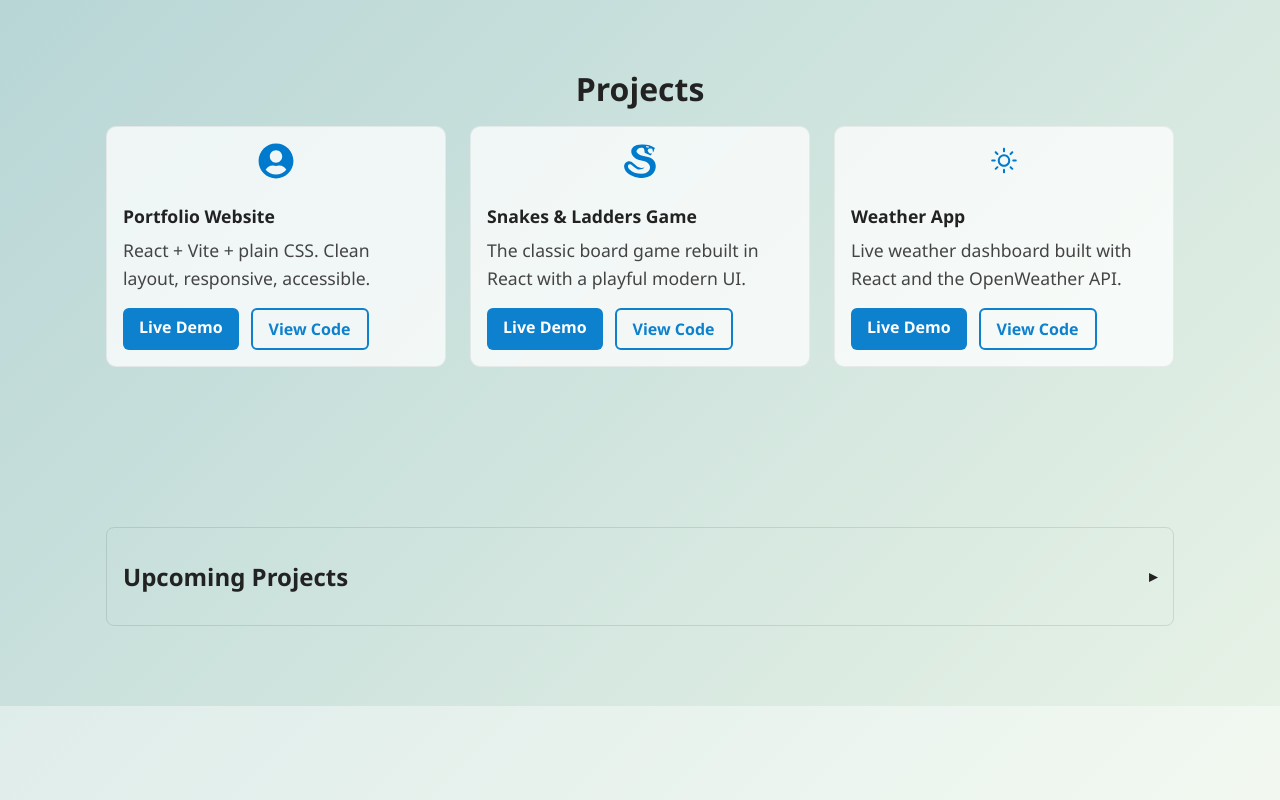
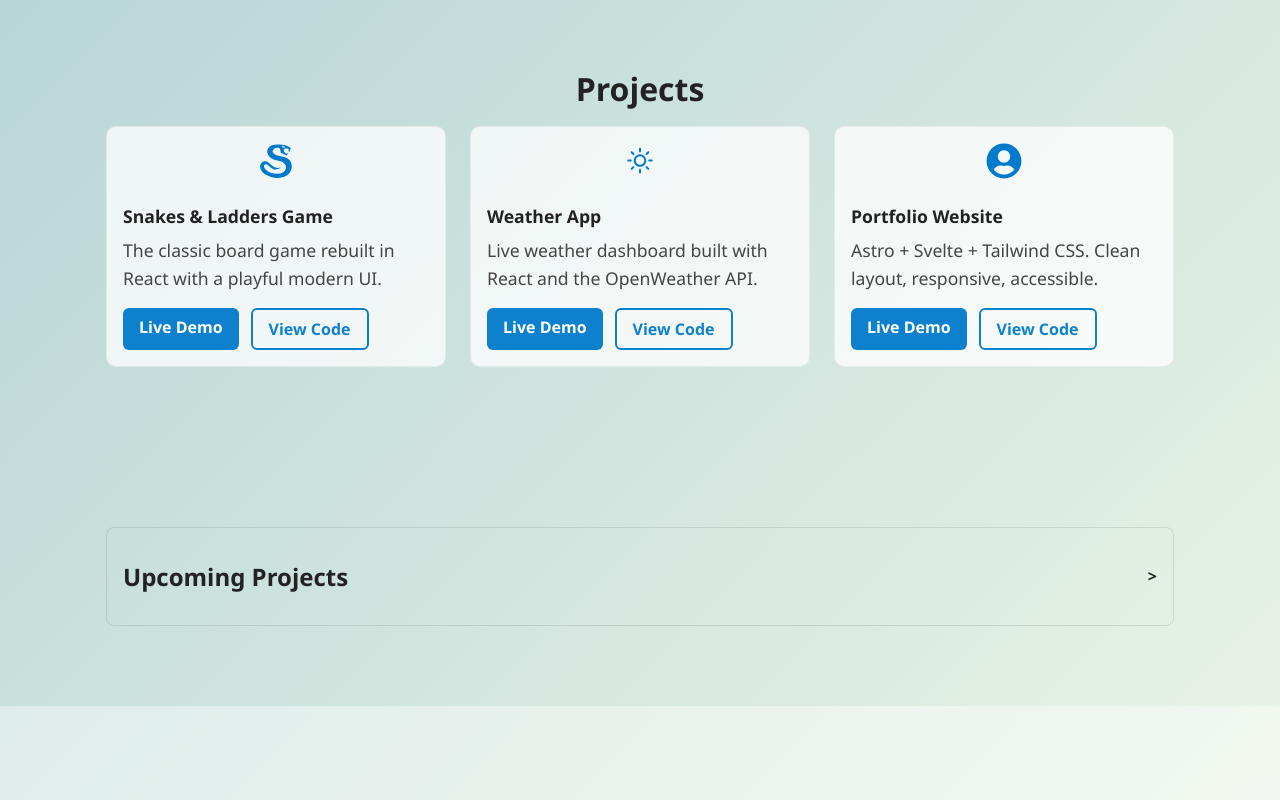
Before and after one commit to vmanX8/my-portfolio, a React (Vite) app: page / in a window 1280 px wide. Shown: the part 560-1360 px from the top of the page. Built offline with nearby package versions, Linux system fonts and the light colour scheme.

Commit message:
chores: new projects

```diff
--- a/src/Components/Contact.tsx
+++ b/src/Components/Contact.tsx
@@ -1,16 +1,10 @@
 import { useStaggerEffect } from "../hooks/useStaggerEffect";
 import { FaGithub, FaLinkedin, FaEnvelope } from "react-icons/fa";
+
 /**
- * Renders the "Contact" section of the portfolio.
+ * Contact section with links and a short invite to reach out.
  *
- * @remarks
- * This component details the contact details of the developer.
- * Links to email, GitHub, and LinkedIn
- *
- * @dependencies
- * - `useStaggerEffect` hook for scroll-based animation
- *
- * @returns JSX markup for the Contact section of the portfolio page.
+ * @returns JSX for the contact section.
  */
 export default function Contact() {
     useStaggerEffect(".stagger > *", 120);
@@ -20,7 +14,7 @@ export default function Contact() {
             <div className="container">
                 <h2>Contact Me</h2>
                 <p>
-                    I’m always open to new opportunities or collaborations.<br />
+                    I'm always open to new opportunities or collaborations.<br />
                     Feel free to reach out!
                 </p>
 
--- a/src/Components/Projects.tsx
+++ b/src/Components/Projects.tsx
@@ -1,21 +1,10 @@
 import { projects } from "../data/projects";
 import { useStaggerEffect } from "../hooks/useStaggerEffect";
+
 /**
- * Renders the "Projects" section of the portfolio.
+ * Projects section showing cards from the projects data list.
  *
- * @remarks
- * This component lists all completed projects from the `projects` dataset.
- * Each project card displays its icon, title, description, and buttons
- * linking to a live demo and/or source code.
- *
- * The appearance of each card is animated using the `useStaggerEffect` hook,
- * which delays the entry of each card for a smooth cascading reveal as the user scrolls.
- *
- * @dependencies
- * - `projects` data array from `./data/projects`
- * - `useStaggerEffect` hook for scroll-based animation
- *
- * @returns JSX markup for the Projects section including all project cards.
+ * @returns JSX for the projects section.
  */
 export default function Projects() {
     useStaggerEffect(".projects-grid > .project-card", 100, 0);
@@ -45,7 +34,7 @@ export default function Projects() {
                                             target="_blank"
                                             rel="noreferrer noopener"
                                             className="btn live"
-                                            aria-label={`${project.title} – Live Demo`}
+                                            aria-label={`${project.title} - Live Demo`}
                                         >
                                             Live Demo
                                         </a>
@@ -56,7 +45,7 @@ export default function Projects() {
                                             target="_blank"
                                             rel="noreferrer noopener"
                                             className="btn code"
-                                            aria-label={`${project.title} – Source Code on GitHub`}
+                                            aria-label={`${project.title} - Source Code on GitHub`}
                                         >
                                             View Code
                                         </a>
--- a/src/Components/Upcoming.tsx
+++ b/src/Components/Upcoming.tsx
@@ -1,19 +1,18 @@
 import { UpcomingProject } from "../data/projects";
+
 /**
- * Foldable "Upcoming Projects" section using native <details>.
+ * Collapsible upcoming projects section using native details.
  *
- * @remarks
- * Accessible by default. Uses `open` attribute for initial state.
- * Animates panel with a max-height trick when `animate` is true.
+ * @returns JSX for the upcoming projects section.
  */
 export default function UpcomingProjects() {
     return (
-        <section id="upcoming" >
+        <section id="upcoming">
             <div className="container">
                 <details open={false} className={true ? "disclose disclose--animated" : "disclose"}>
                     <summary className="disclose__summary">
                         <h2>Upcoming Projects</h2>
-                        <span aria-hidden="true" className="chev">▸</span>
+                        <span aria-hidden="true" className="chev">{">"}</span>
                     </summary>
 
                     <div className="disclose__panel">
--- a/src/data/projects.ts
+++ b/src/data/projects.ts
@@ -4,14 +4,9 @@ import { WiDaySunny } from "react-icons/wi";
 import { BsQuestionCircleFill } from "react-icons/bs";
 
 /**
- * Represents a project displayed in the portfolio.
- * @property title - The name of the project.
- * @property description - A short summary of what it does.
- * @property icon - (Optional) React icon component to visually represent the project.
- * @property link - (Optional) URL to the live demo.
- * @property code - (Optional) URL to the GitHub repository.
+ * Project card data used in the portfolio.
  */
-export type projects ={
+export type projects = {
   title: string;
   description: string;
   icon?: React.ComponentType<{ size?: number; color?: string }>;
@@ -21,13 +16,6 @@ export type projects ={
 
 
 export const projects = [
-  {
-    title: "Portfolio Website",
-    description: "React + Vite + plain CSS. Clean layout, responsive, accessible.",
-    icon: FaUserCircle,
-    code: "https://github.com/vmanX8/my-portfolio",
-    link: "https://my-portfolio-l4ej.vercel.app/"
-  },
   {
     title: "Snakes & Ladders Game",
     description: "The classic board game rebuilt in React with a playful modern UI.",
@@ -42,17 +30,18 @@ export const projects = [
     code: "https://github.com/vmanX8/weather-app",
     link: "https://weather-app-six-nu-73.vercel.app/"
   },
+    {
+    title: "Portfolio Website",
+    description: "Astro + Svelte + Tailwind CSS. Clean layout, responsive, accessible.",
+    icon: FaUserCircle,
+    code: "https://github.com/vmanX8/portfolio-astro-Svelte",
+    link: "https://portfolio-astro-svelte.vercel.app"
+  },
 ];
 
 
 /**
- * A project that is planned or in progress, shown in the foldable section.
- *
- * @property title - Short project name.
- * @property summary - One-line description of what the project will do.
- * @property status - Optional lifecycle state.
- * @property eta - Optional rough timeline, e.g. "Q4 2025".
- * @property icon - Optional React icon component (from react-icons).
+ * Data for upcoming projects shown in the collapsible list.
  */
 export type UpcomingProject = {
   title: string;
@@ -69,20 +58,20 @@ export type UpcomingProject = {
     summary: "Interactive quiz app with score tracking, focusing on React state management.",
     icon: BsQuestionCircleFill,
     status: "testing",
-    eta: "Q4 2025"
+    eta: "Q1 2026"
   },
   {
     title: "SmartPark",
     summary: "Tracks parking spot occupancy and calculates cost based on entry and exit times.",
     icon: FaCarSide,
     status: "design",
-    eta: "Q1 2026"
+    eta: "Q2 2026"
   },
   {
     title: "Expense Tracker",
     summary: "Simple React expense tracker with categories, filters, and local storage.",
     icon: FaWallet,
     status: "research",
-    eta: "Q1 2026"
+    eta: "Q3 2026"
   },
 ];
--- a/src/styles/base.css
+++ b/src/styles/base.css
@@ -1,4 +1,3 @@
-/* ---------- Base & tokens ---------- */
 :root {
   --header-h: 72px;
   --bg-grad-a: #abced2;
@@ -33,7 +32,6 @@ body {
 h1 { font-size: 2.5rem; color: #333; margin: 0 0 1rem; }
 p  { font-size: 1.1rem; color: var(--muted); margin: 0; }
 
-/* Reveal utilities (used by stagger hook) */
 .stagger > * { opacity: 0; transform: translateY(10px); }
 .stagger > *.in { animation: rise 500ms ease forwards; }
 
@@ -42,7 +40,6 @@ p  { font-size: 1.1rem; color: var(--muted); margin: 0; }
 
 @keyframes rise { to { opacity: 1; transform: translateY(0); } }
 
-/* Respect reduced motion */
 @media (prefers-reduced-motion: reduce) {
   .stagger > * { opacity: 1; transform: none; }
   .stagger > *.in { animation: none !important; }
--- a/src/styles/layout.css
+++ b/src/styles/layout.css
@@ -1,4 +1,3 @@
-/* ---------- Header & nav ---------- */
 header {
   position: fixed;
   inset: 0 0 auto 0;
@@ -40,7 +39,6 @@ nav a.active {
 }
 
 
-/* Pulsing glow text animation */
 @keyframes glowPulse {
   0%, 100% {
     text-shadow: 0 0 6px rgba(0, 151, 167, 0.4),
@@ -54,7 +52,6 @@ nav a.active {
 
 nav a:hover { color: var(--brand); }
 
-/* ---------- Page layout ---------- */
 main { padding-top: calc(var(--header-h) + 16px); }
 
 .container {
@@ -70,7 +67,6 @@ section {
   width: 100%;
 }
 
-/* Responsive header stacking */
 @media (max-width: 520px) {
   header { flex-wrap: wrap; row-gap: 0.5rem; }
   header h1 { flex: 1 1 100%; text-align: left; font-size: 1.25rem; }
--- a/src/styles/sections.css
+++ b/src/styles/sections.css
@@ -1,4 +1,3 @@
-/* ---------- About ---------- */
 #about h2 {
   font-size: 2rem;
   margin-bottom: 1rem;
@@ -12,7 +11,6 @@
   margin: 0 auto;
 }
 
-/* ---------- Contact ---------- */
 #contact {
   padding-block: 80px;
   text-align: center;
```
Also changed, not shown: src/Components/About.tsx (+2 -6 lines), src/Components/Header.tsx (+2 -5 lines), src/hooks/useHighlightNavSection.ts (+2 -13 lines), src/hooks/useStaggerEffect.ts (+7 -9 lines), src/styles/compnts.css (+0 -14 lines), 1 other file (tests, documents, lock files or other folders).
